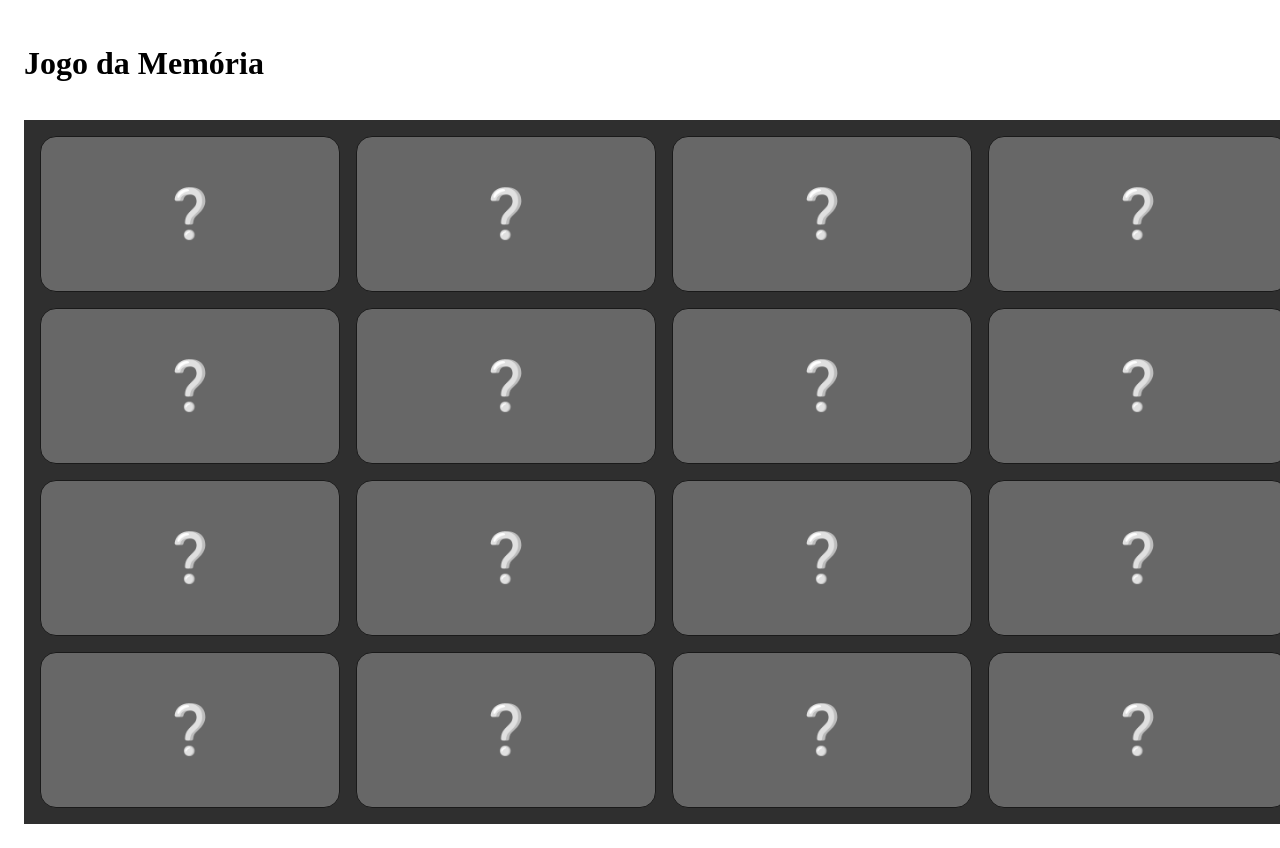
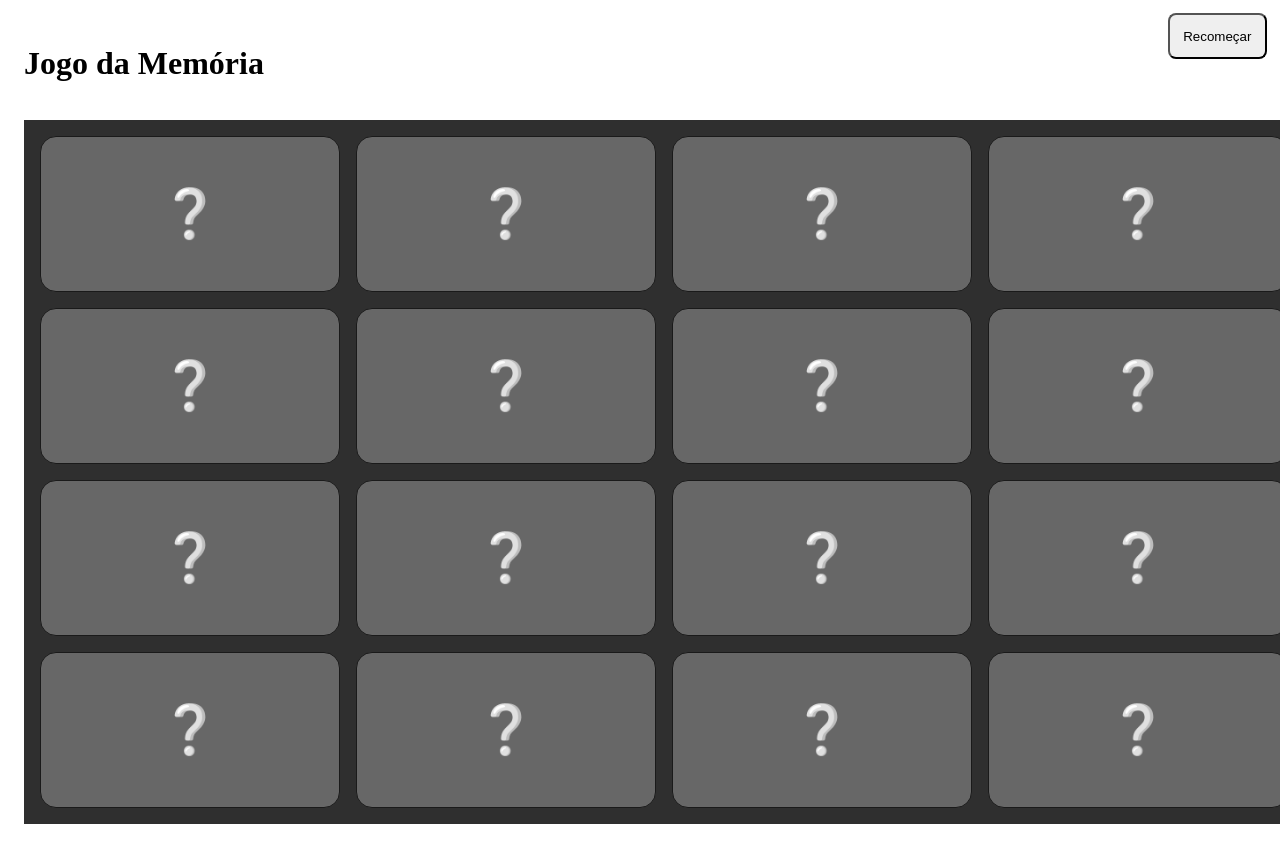
Before and after one commit to sergiocabral/Sample.JavaScript.React.MemoGame, a React app: page / in a window 1280 px wide. Shown: the top 848 px of the page. Built offline with nearby package versions, Linux system fonts and the light colour scheme; the HTML template or start-up script is replaced by a standard one.

Commit message:
Listas com Estado (redefinir)

```diff
--- a/src/components/Board.jsx
+++ b/src/components/Board.jsx
@@ -23,6 +23,7 @@
 
   return (
     <div style={style}>
+      <button style={styleResetButton} onClick={() => setCards(getCards())}>Recomeçar</button>
       {cards.map(card => <Card key={card.index} card={card} />)}
     </div>
   )
@@ -37,3 +38,12 @@
   gap: '1em',
   padding: '1em',
 }
+
+const styleResetButton = {
+  position: 'fixed',
+  right: '1em',
+  top: '1em',
+  padding: '1em',
+  borderRadius: '8px',
+  cursor: 'pointer',
+}
```
